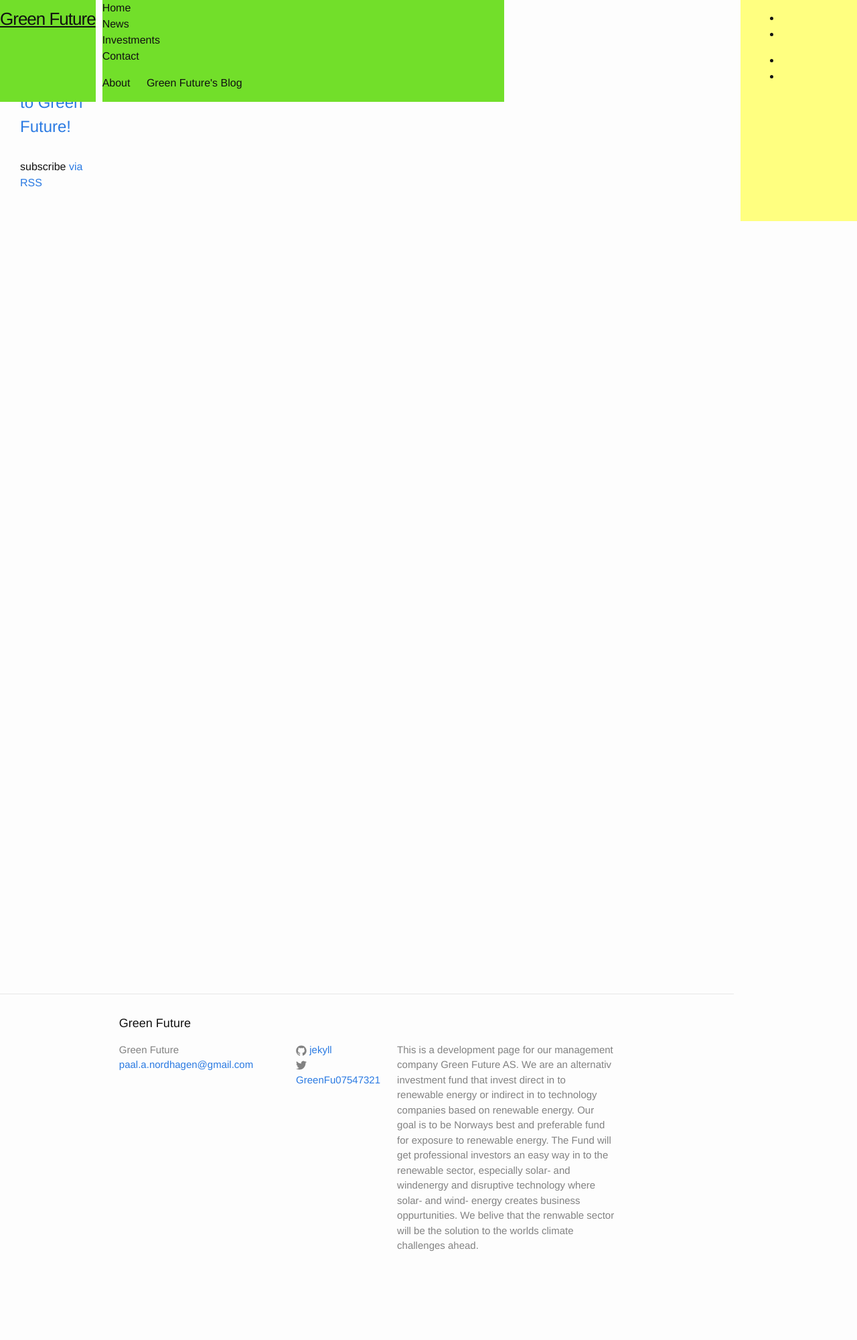
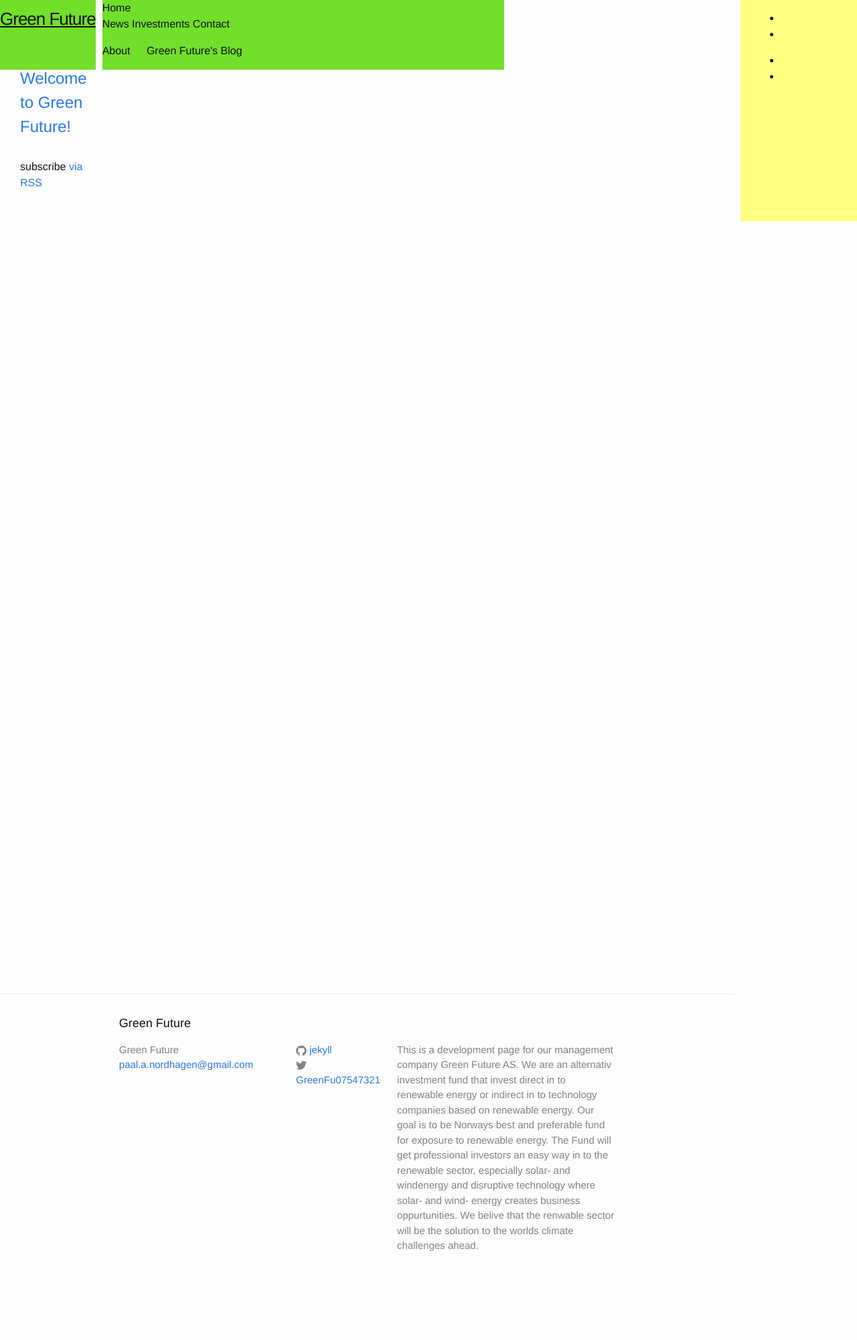
Before and after one commit to Paal-August/Paal-August.github.io, a Jekyll site: the page built from index.html, in a window 1280 px wide. Shown: the whole page at 67% size. Built offline with Jekyll 4.4.1, drawn with Linux system fonts in a browser that asks for light colours.

Commit message:
Update _layout.scss

```diff
--- a/_sass/_layout.scss
+++ b/_sass/_layout.scss
@@ -41,6 +41,8 @@
 .site-menu{
   grid-area: 1 / 2 / 2/6;
   background-color:#72DF2A;
+  display:inline-block;
+  position:relative;
 }
 
 .site-title {
@@ -53,7 +55,8 @@
     float: left;
     grid-area: 1 / 1 / 2/2;
     background-color:#72DF2A;
-
+    display:inline-block;
+    position:relative;
     &,
     &:visited {
         color: #008000;
@@ -72,8 +75,10 @@
     line-height: 56px;
     grid-area: 9 / 1 / 15/8;
     background-color:#72DF2A;
+    display:inline-block;
+    position:relative;
     .menu-icon {
-        display: none;
+    display: none;
 
     }
 
```
